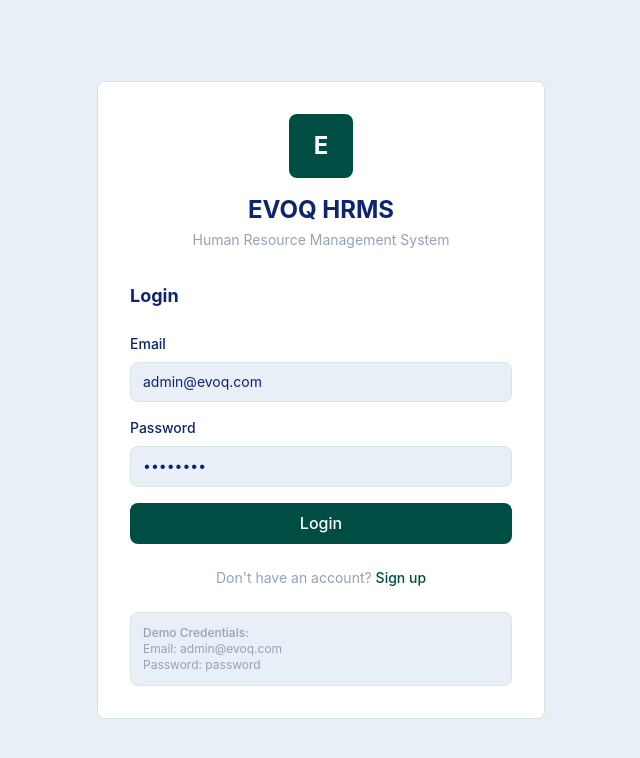
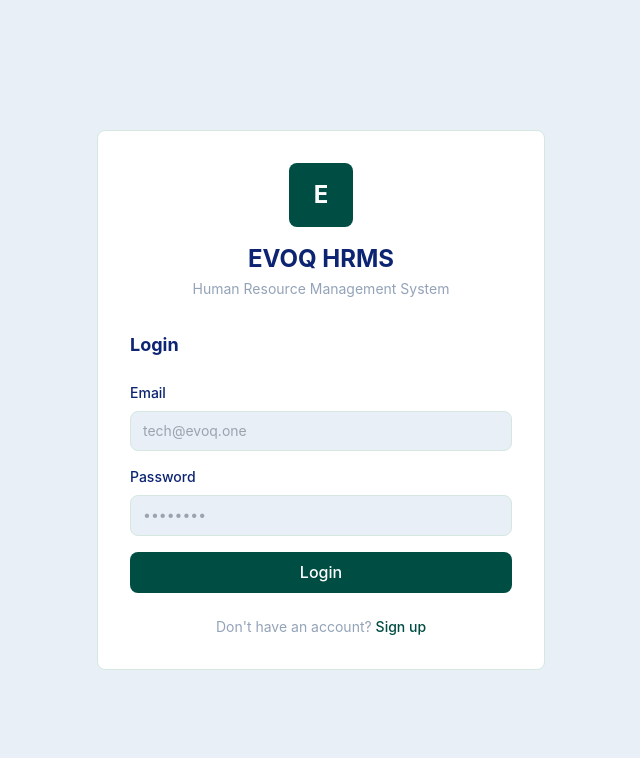
Before and after one commit to nikhilravindranc/hrms-app, a Next.js app: page /login in a window 1280 px wide. Shown: the top 758 px of the page, without its empty margins (319-959 px from the left). Built offline with nearby package versions, Linux system fonts and the light colour scheme.

Commit message:
Remove pre-filled credentials from login form
Changed email and password initial state from hardcoded values to empty
strings. Users now must manually enter their credentials — only those
who know the correct email and password can log in.

```diff
--- a/app/login/page.tsx
+++ b/app/login/page.tsx
@@ -6,8 +6,8 @@ import { useRouter } from 'next/navigation'
 import { useTheme } from '@/context/ThemeContext'
 
 export default function LoginPage() {
-  const [email, setEmail] = useState('admin@evoq.com')
-  const [password, setPassword] = useState('password')
+  const [email, setEmail] = useState('')
+  const [password, setPassword] = useState('')
   const [loading, setLoading] = useState(false)
   const [isSignup, setIsSignup] = useState(false)
   const [firstName, setFirstName] = useState('')
@@ -91,7 +91,7 @@ export default function LoginPage() {
               type="email"
               value={email}
               onChange={e => setEmail(e.target.value)}
-              placeholder={isSignup ? 'you@company.com' : 'admin@evoq.com'}
+              placeholder={isSignup ? 'you@company.com' : 'tech@evoq.one'}
               className={`w-full px-3 py-2 rounded-lg border ${borderColor} ${inputBg} ${textColor} outline-none focus:border-[#004D43]`}
             />
           </div>
@@ -127,15 +127,6 @@ export default function LoginPage() {
             {isSignup ? 'Login' : 'Sign up'}
           </button>
         </p>
-
-        {/* Demo Credentials */}
-        {!isSignup && (
-          <div className={`mt-6 p-3 rounded-lg border ${borderColor} ${isDark ? 'bg-[#0F0F0F]' : 'bg-[#E8EFF6]'}`}>
-            <p className={`text-xs ${textSecondary} font-medium`}>Demo Credentials:</p>
-            <p className={`text-xs ${textSecondary}`}>Email: admin@evoq.com</p>
-            <p className={`text-xs ${textSecondary}`}>Password: password</p>
-          </div>
-        )}
       </div>
     </div>
   )
```
